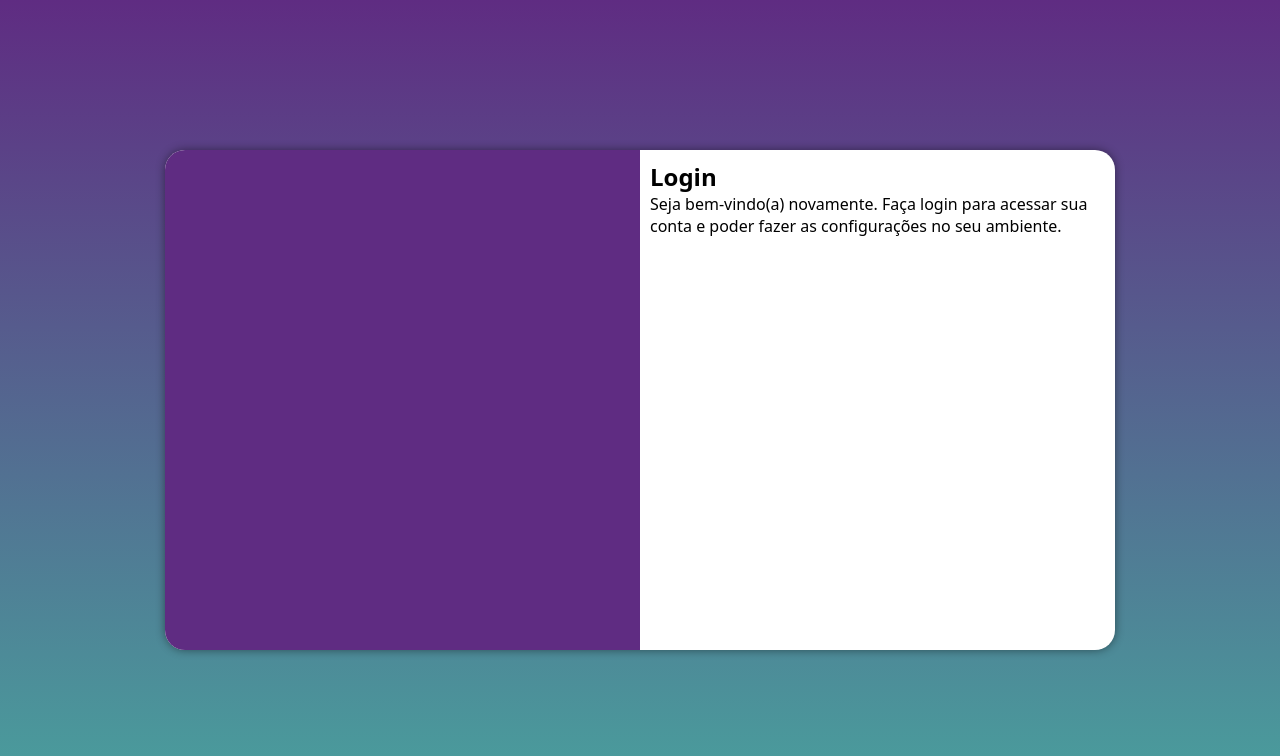
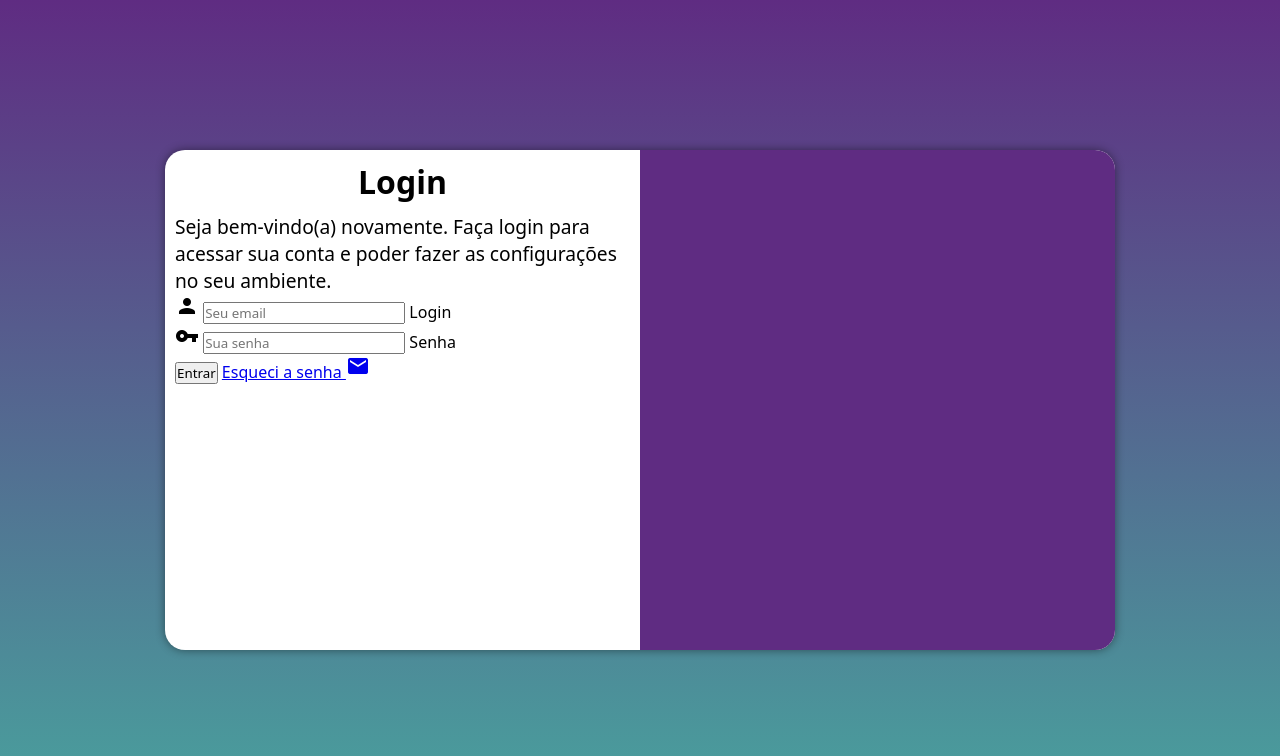
Before and after one commit to AntonioMeloBG/projeto-login, a plain HTML site: page index.html in a window 1280 px wide. Drawn offline with Linux system fonts and the light colour scheme.

Commit message:
Formulário adicionado

```diff
--- a/estilos/media-query.css
+++ b/estilos/media-query.css
@@ -42,13 +42,26 @@ Grandes Telas: acima de 1200px
     }
 
     section#login > div#imagem {
-        float: left;
+        float: right;
         width: 50%;
         height: 100%;
     }
 
     section#login > div#formulario {
-        float: right;
+        float: left;
         width: 50%;
     }
+
+    div#formulario > h1 {
+        text-align: center;
+        margin-bottom: 10px;
+    }
+
+    div#formulario > h1{
+        font-size: 2em;
+    }
+
+    div#formulario > p {
+        font-size: 1.2em
+    }
 }
--- a/estilos/style.css
+++ b/estilos/style.css
@@ -54,3 +54,12 @@ section#login > div#formulario {
     display: block;
     padding: 10px;
 }
+
+div#formulario > h1 {
+    text-align: center;
+    margin-bottom: 10px;
+}
+
+div#formulario > p {
+    font-size: 0.8em
+}
--- a/index.html
+++ b/index.html
@@ -5,6 +5,8 @@
     <meta http-equiv="X-UA-Compatible" content="IE=edge">
     <meta name="viewport" content="width=device-width, initial-scale=1.0">
     <title>Login</title>
+    <link href="https://fonts.googleapis.com/icon?family=Material+Icons"
+      rel="stylesheet">
     <link rel="stylesheet" href="estilos/style.css">
     <link rel="stylesheet" href="estilos/media-query.css">
 </head>
@@ -17,8 +19,21 @@
             <div id="formulario">
                 <h1>Login</h1>
                 <p>Seja bem-vindo(a) novamente. Faça login para acessar sua conta e poder fazer as configurações no seu ambiente.</p>
-                <form action="login.php" method="post">
-
+                <form action="login.php" method="post" autocomplete="on">
+                    <div class="campo">
+                        <i class="material-icons">person</i>
+                        <input type="email" name="login" id="ilogin" placeholder="Seu email" autocomplete="email" required maxlength="30">
+                        <label for="ilogin">Login</label>
+                    </div>
+                    <div class="campo">
+                        <i class="material-icons">vpn_key</i>
+                        <input type="password" name="senha" id="isenha" placeholder="Sua senha" autocomplete="current-password" required minlength="8" maxlength="20">
+                        <label for="isenha">Senha</label>
+                    </div>
+                    <input type="submit" value="Entrar">
+                    <a href="esqueci.html">
+                        Esqueci a senha <i class="material-icons">mail</i>
+                    </a>
                 </form>
             </div>
         </section>
```
